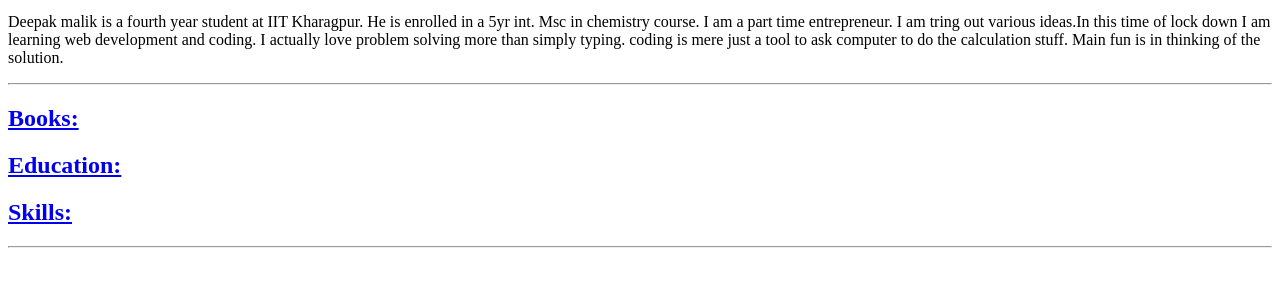
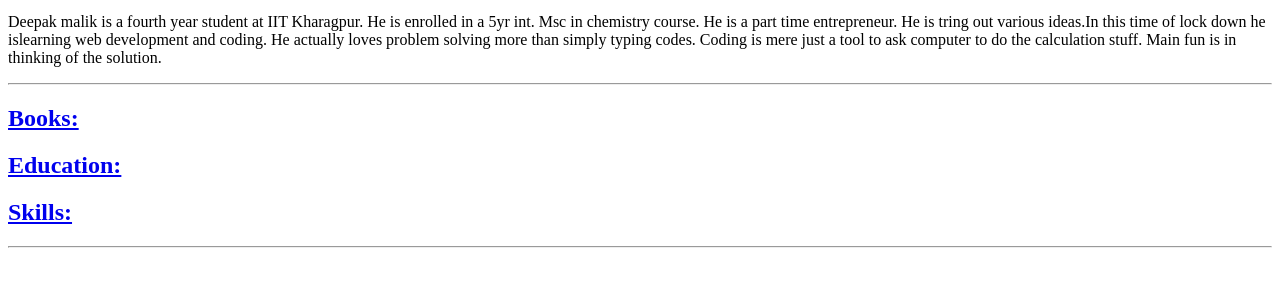
Before and after one commit to deepak170898/malik, a plain HTML site: page index.html in a window 1280 px wide. Shown: the part 283-570 px from the top of the page. Drawn offline with Linux system fonts and the light colour scheme.

Commit message:
Add files via upload

```diff
--- a/index.html
+++ b/index.html
@@ -40,9 +40,9 @@
 
   <!--code for intro -->
   <p> Deepak malik is a fourth year student at IIT Kharagpur. He is enrolled in a 5yr int. Msc in chemistry course.
-    I am a part time entrepreneur. I am tring out various ideas.In this time of lock down
-    I am learning web development and coding. I actually love problem solving more than simply
-    typing. coding is mere just a tool to ask computer to do the calculation stuff. Main fun is in
+    He is a part time entrepreneur. He is tring out various ideas.In this time of lock down
+    he islearning web development and coding. He actually loves problem solving more than simply
+    typing codes. Coding is mere just a tool to ask computer to do the calculation stuff. Main fun is in
     thinking of the solution.</p>
 
   <!--Attributes-->
```
